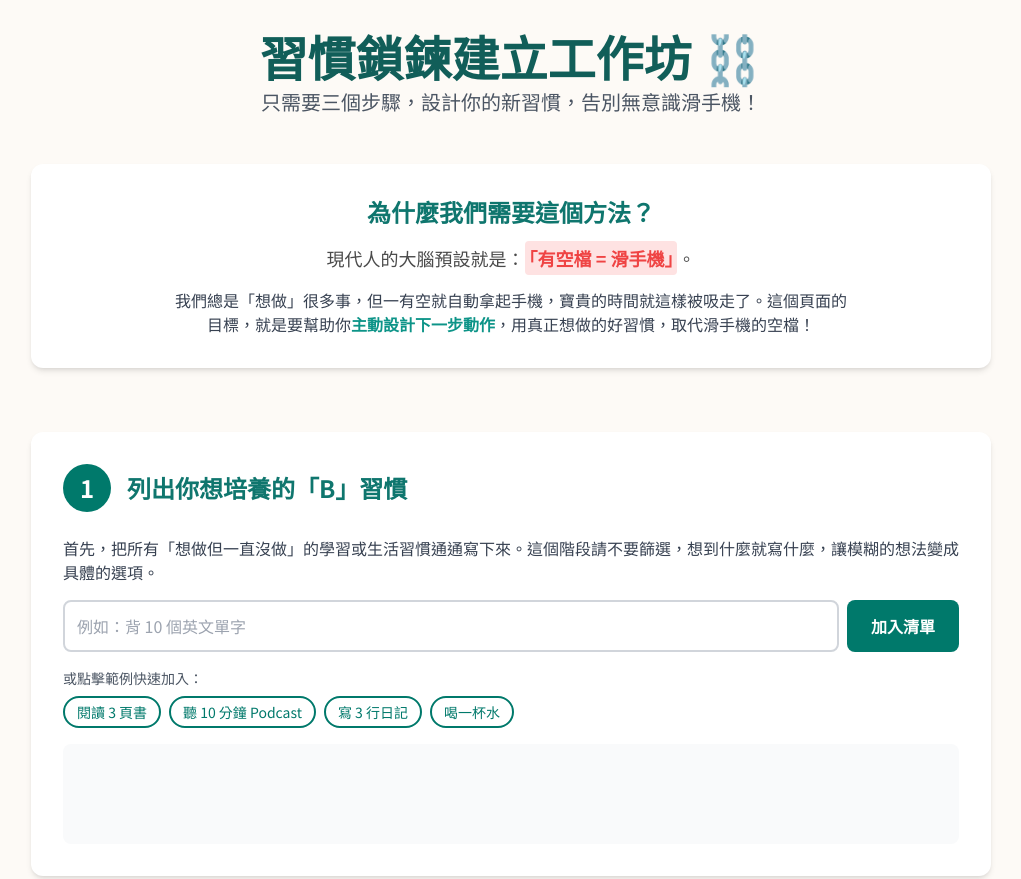
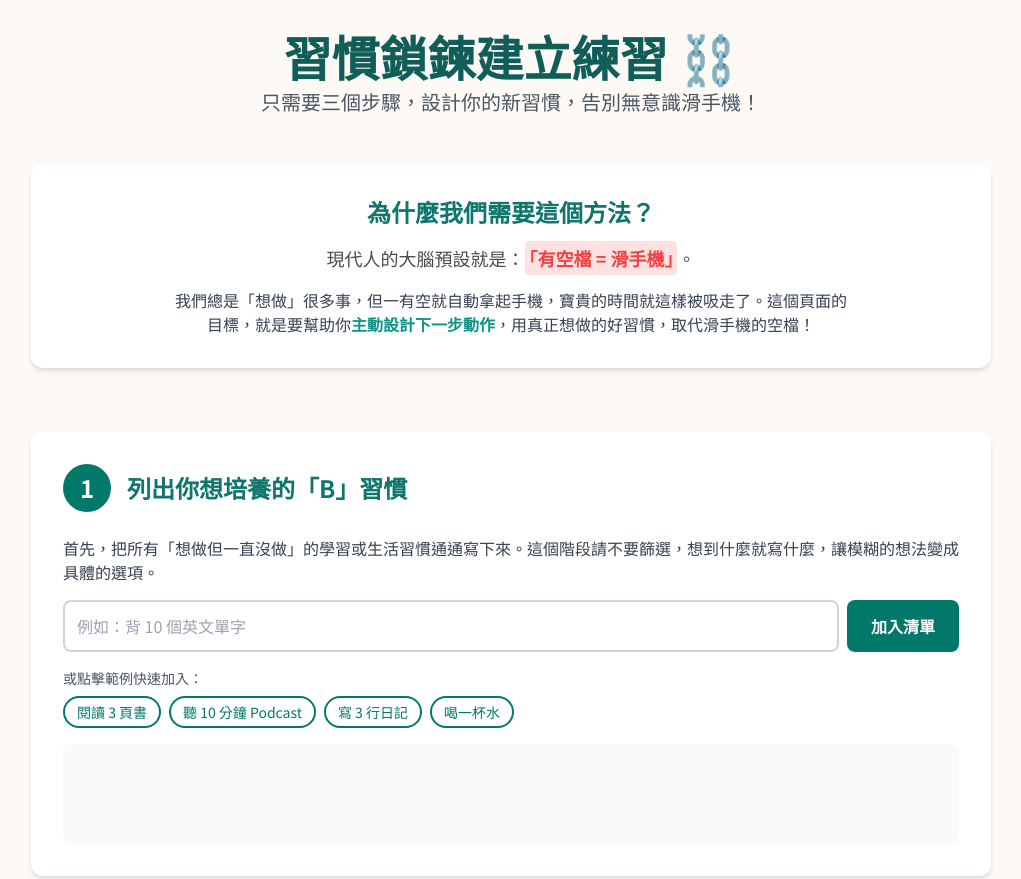
Before and after one commit to yishuang-wq/my-webpage2, a plain HTML site: page index.html in a window 1280 px wide. Shown: the top 879 px of the page, without its empty margins (129-1150 px from the left). Drawn offline with nearby package versions, Linux system fonts and the light colour scheme.

```diff
--- a/index.html
+++ b/index.html
@@ -68,7 +68,7 @@
     <div class="container mx-auto p-4 md:p-8 max-w-5xl">
 
         <header class="text-center mb-12">
-            <h1 class="text-4xl md:text-5xl font-bold text-teal-800 mb-2">習慣鎖鍊建立工作坊 ⛓️</h1>
+            <h1 class="text-4xl md:text-5xl font-bold text-teal-800 mb-2">習慣鎖鍊建立練習 ⛓️</h1>
             <p class="text-lg md:text-xl text-gray-600">只需要三個步驟，設計你的新習慣，告別無意識滑手機！</p>
         </header>
 
```
